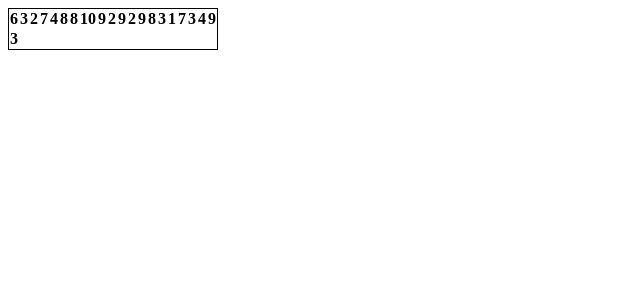
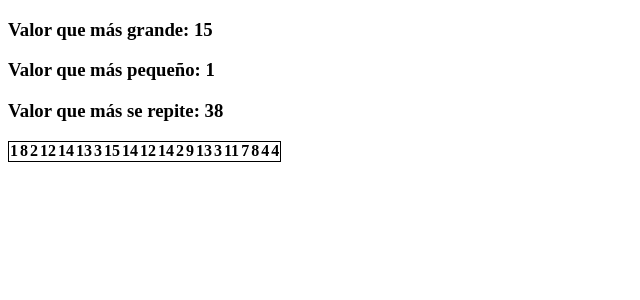
Before and after one commit to SMG-web-dev/DWES, a PHP site: page /01.php in a window 1280 px wide. Shown: the top 300 px of the page, without its empty margins (0-640 px from the left). Run offline with PHP 8.4, Linux system fonts and the light colour scheme; lists and menus that the app fills with data are empty.

Commit message:
Update 01.php

```diff
--- a/php-03/01.php
+++ b/php-03/01.php
@@ -17,10 +17,11 @@
     {
         $arr = [];
         for ($i = 0; $i < 20; $i++)
-            array_push($arr, rand(1, 10));
+            array_push($arr, rand(1, 15));
         return $arr;
     }
     $array = createArray();
+
     function drawArray($array)
     {
         foreach ($array as $value)
@@ -29,27 +30,31 @@
 
     function calcMax($array)
     {
-        $max = 0;
-        foreach ($array as $value)
-            if ($value > $array[$value - 1])
-                $max = $value;
-        echo "<th>$max</th>";
+        echo "<h3>Valor que más grande: " . max($array) . "</h3>";
     }
     function calcMin($array)
     {
-
+        echo "<h3>Valor que más pequeño: " . min($array) . "</h3>";
     }
     function calcSame($array)
     {
+        $same = 0;
+        foreach ($array as $value)
+            for ($i = 0; $i < count($array); $i++)
+                if ($array[$i] == $value)
+                    $same++;
 
+        echo "<h3>Valor que más se repite: $same</h3>";
     }
     ?>
 </head>
 
 <body>
     <table>
+        <tr><?= calcMax($array) ?></tr>
+        <tr><?= calcMin($array) ?></tr>
+        <tr><?= calcSame($array) ?></tr>
         <tr><?= drawArray($array) ?></tr>
-        <tr><?= calcMax($array) ?></tr>
     </table>
 </body>
 
```
